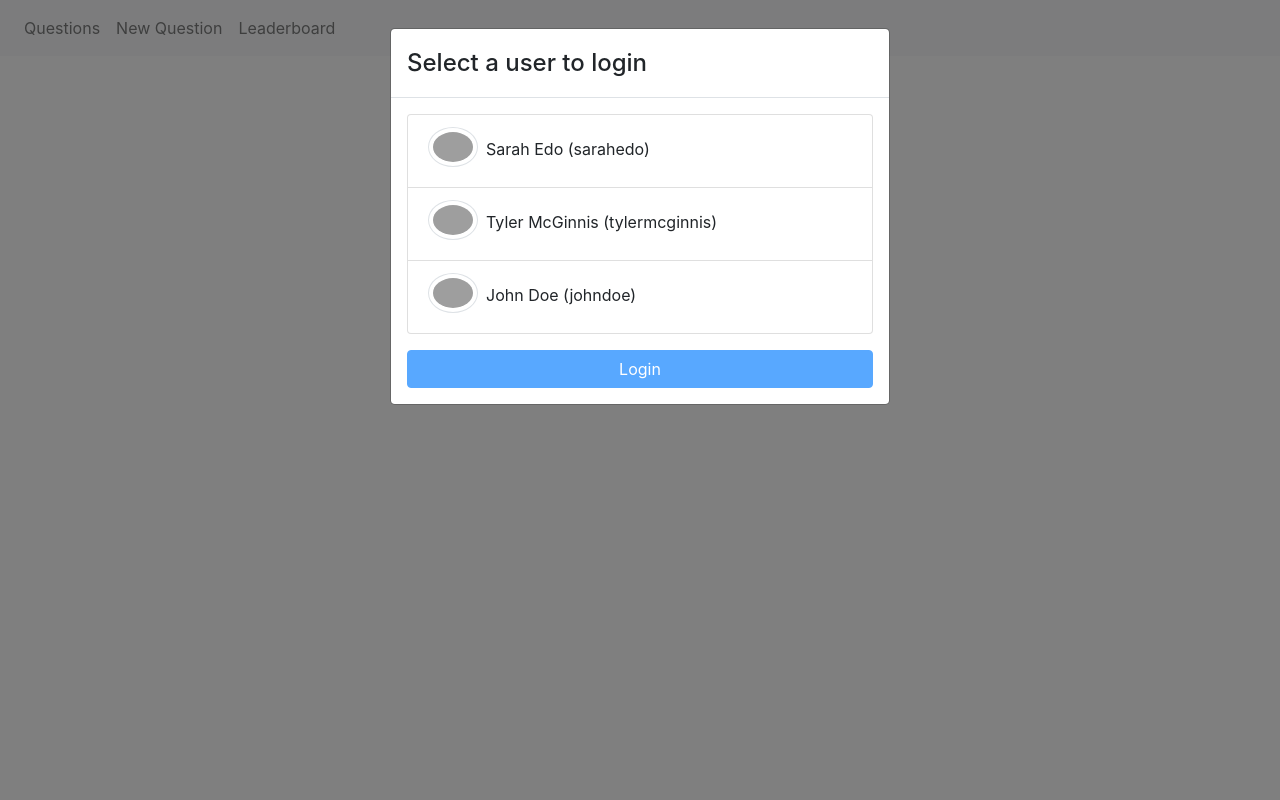
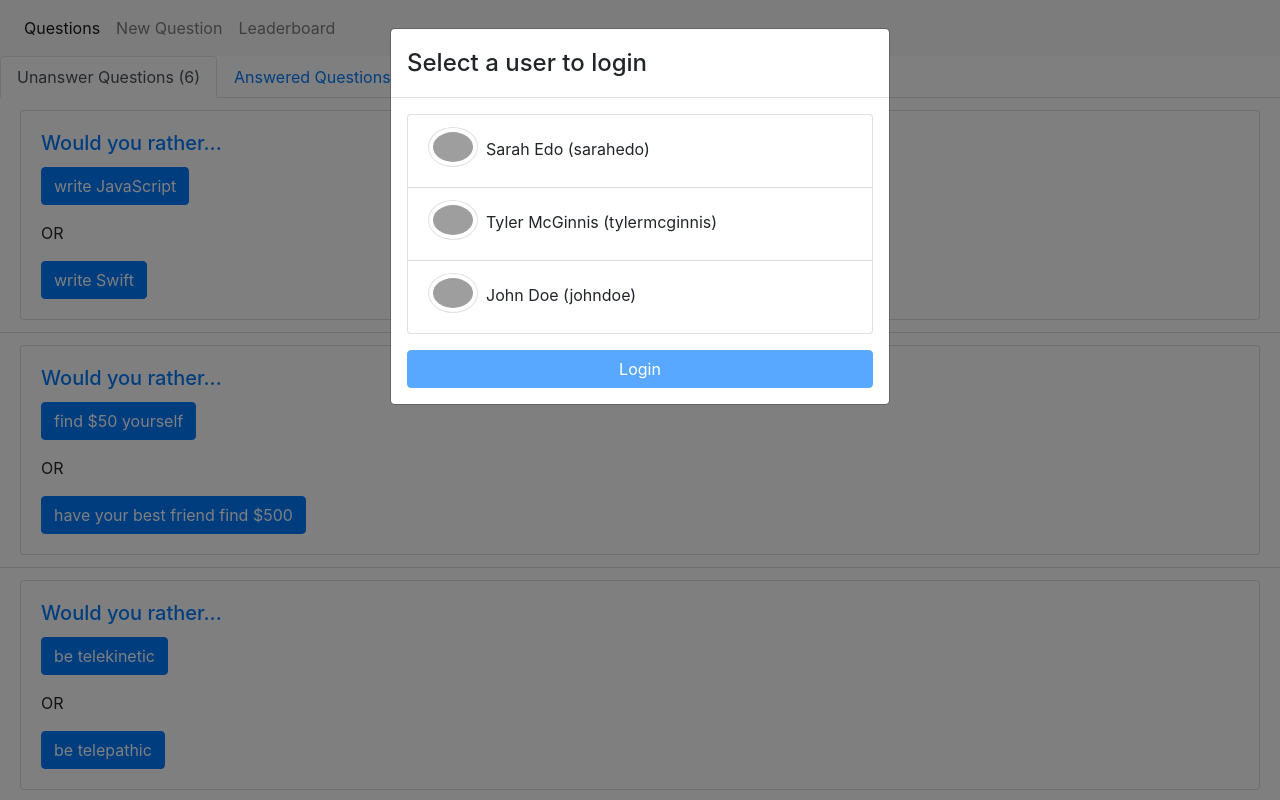
Before and after one commit to heyzooi/would-you-rather, a React (Create React App) app: page /#/questions in a window 1280 px wide. Before the commit this address had no page. Shown: the top 800 px of the page. Built offline with nearby package versions, Linux system fonts and the light colour scheme; grey boxes are pictures that could not be loaded.

Commit message:
going back to hash routes

```diff
--- a/src/components/App.js
+++ b/src/components/App.js
@@ -25,10 +25,10 @@ function App({ authedUser, setAuthedUser }) {
       <Navbar bg="light" expand="lg" collapseOnSelect={true}>
         <Navbar.Toggle aria-controls="responsive-navbar-nav" />
         <Navbar.Collapse id="responsive-navbar-nav">
-          <Nav className="mr-auto" activeKey={location.pathname}>
-            <Nav.Link href="/questions">Questions</Nav.Link>
-            <Nav.Link href="/add">New Question</Nav.Link>
-            <Nav.Link href="/leaderboard">Leaderboard</Nav.Link>
+          <Nav className="mr-auto" activeKey={location.pathname.replace('/', '/#')}>
+            <Nav.Link href="/#questions">Questions</Nav.Link>
+            <Nav.Link href="/#add">New Question</Nav.Link>
+            <Nav.Link href="/#leaderboard">Leaderboard</Nav.Link>
           </Nav>
           {authedUser && (
             <Nav>
--- a/src/components/PageNotFound.js
+++ b/src/components/PageNotFound.js
@@ -1,14 +1,14 @@
 import React from 'react'
 import { Container, Row, Col } from 'react-bootstrap'
 
-export default function PageNotFound() {
+export default function PageNotFound({ message }) {
     return (
         <Container className="text-center">
             <Row>
                 <Col>404</Col>
             </Row>
             <Row>
-                <Col>Page not found</Col>
+                <Col>{message || 'Page not found'}</Col>
             </Row>
         </Container>
     )
--- a/src/components/Question.js
+++ b/src/components/Question.js
@@ -3,6 +3,7 @@ import { Card, Button, Badge, Container, Row, Col, Spinner } from 'react-bootstr
 import { connect } from 'react-redux'
 import { saveQuestionAnswer, getQuestions } from '../api'
 import { answerQuestion, questionsReceived } from '../actions/questions'
+import PageNotFound from './PageNotFound'
 
 const mapStateToProps = ({ authedUser, questions }) => {
     return {
@@ -29,6 +30,9 @@ function Question({ questions, questionsReceived, questionId, question, authedUs
         )
     }
     question = question || questions[questionId]
+    if (!question) {
+        return <PageNotFound message="Question not found"/>
+    }
     showTotalVotes = showTotalVotes || questionId != null
     const myAnswer = authedUser && authedUser.answers && authedUser.answers[question.id]
     const answered = myAnswer != null
@@ -52,7 +56,7 @@ function Question({ questions, questionsReceived, questionId, question, authedUs
         <Card>
             <Card.Body>
                 <Card.Title>
-                    <a href={`/questions/${question.id}`}>Would you rather...</a>
+                    <a href={`/#questions/${question.id}`}>Would you rather...</a>
                 </Card.Title>
                 <Container className="mw-100 p-0">
                     <Row>
--- a/src/index.js
+++ b/src/index.js
@@ -5,7 +5,7 @@ import App from './components/App'
 import { createStore, applyMiddleware } from 'redux'
 import { Provider } from 'react-redux'
 import rootReducer from './reducers'
-import { BrowserRouter } from 'react-router-dom'
+import { HashRouter } from 'react-router-dom'
 import thunk from 'redux-thunk';
 
 const logger = (store) => (next) => (action) => {
@@ -20,10 +20,10 @@ const logger = (store) => (next) => (action) => {
 const store = createStore(rootReducer, applyMiddleware(thunk, logger))
 
 ReactDOM.render(
-    <BrowserRouter>
+    <HashRouter>
         <Provider store={store}>
             <App />
         </Provider>
-    </BrowserRouter>,
+    </HashRouter>,
     document.getElementById('root')
 )
```
